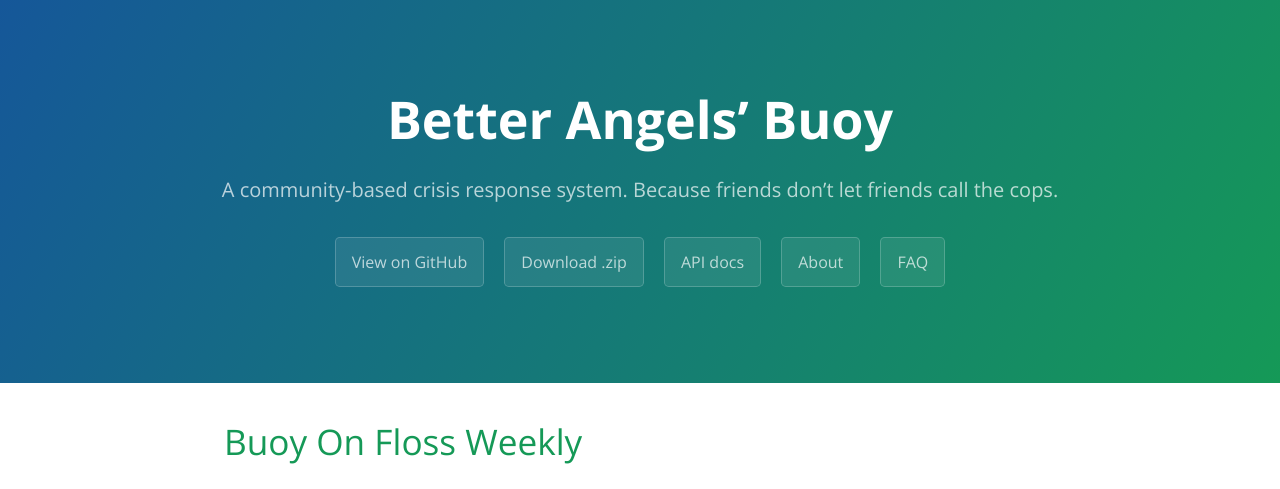
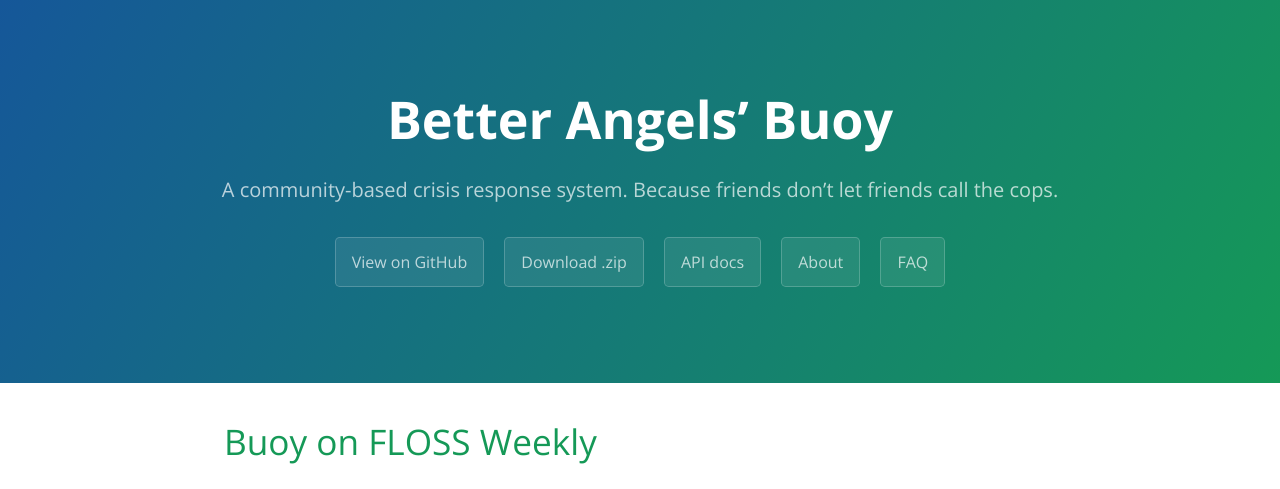
Before and after one commit to betterangels/buoy, a Jekyll site: the page built from _posts/2016-03-19-Buoy-on-FLOSS-Weekly.markdown, in a window 1280 px wide. Shown: the top 489 px of the page. Built offline with Jekyll 4.4.1, drawn with Linux system fonts in a browser that asks for light colours; nearby versions of some CDN libraries; part of the change alters nothing that is shown.

```diff
--- a/_posts/2016-03-19-Buoy-on-FLOSS-Weekly.markdown
+++ b/_posts/2016-03-19-Buoy-on-FLOSS-Weekly.markdown
@@ -1,4 +1,5 @@
 ---
+title: Buoy on FLOSS Weekly
 ---
 
 Every Angel is a strong advocate of free, libre, open source software, so we're thrilled to announce that two of our heavenly host will be interviewed on FLOSS Weekly, the TWiT.tv network's show dedicated to the free software movement. An upcoming show will be all about our [Buoy](https://meitar.github.io/better-angels/) project!
```
